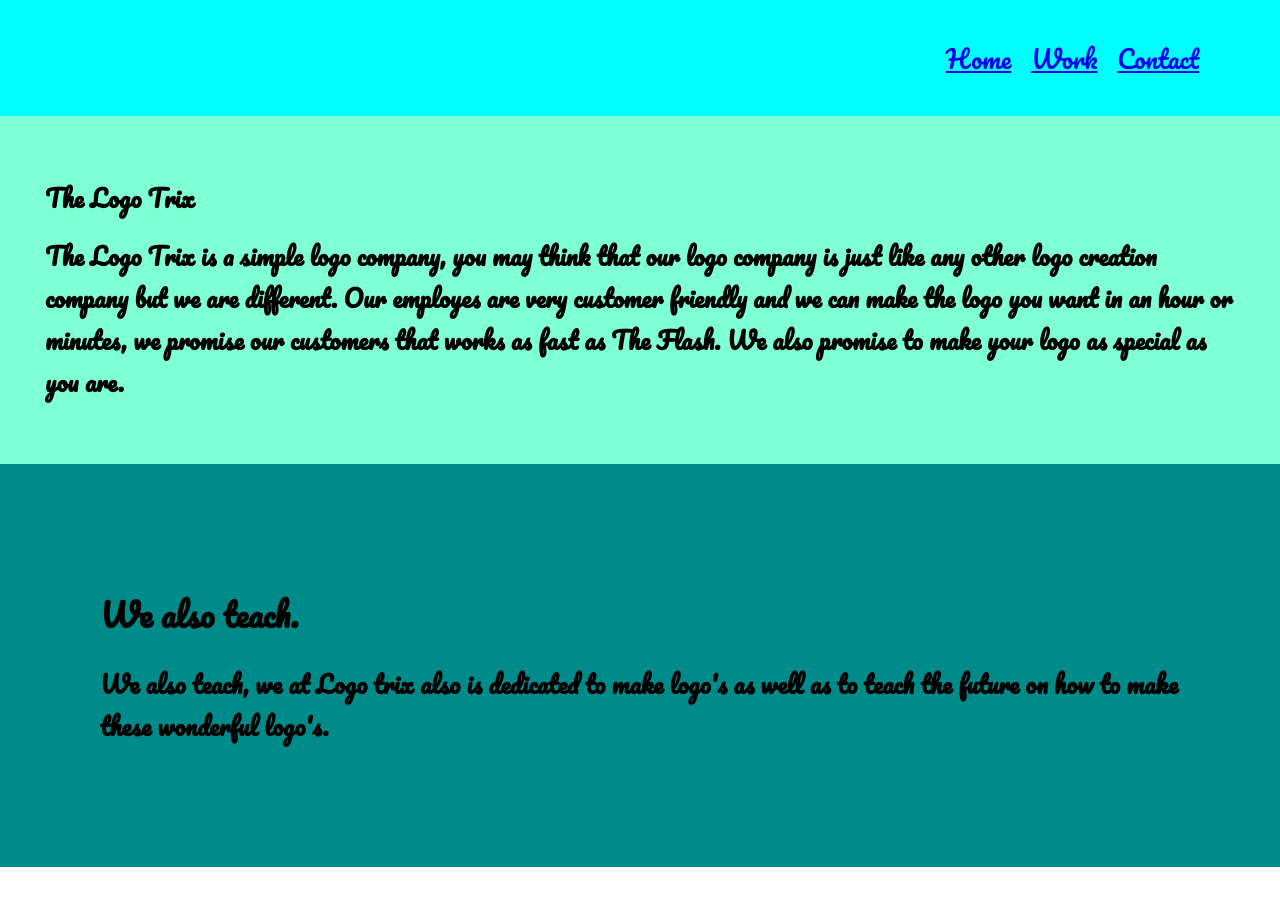
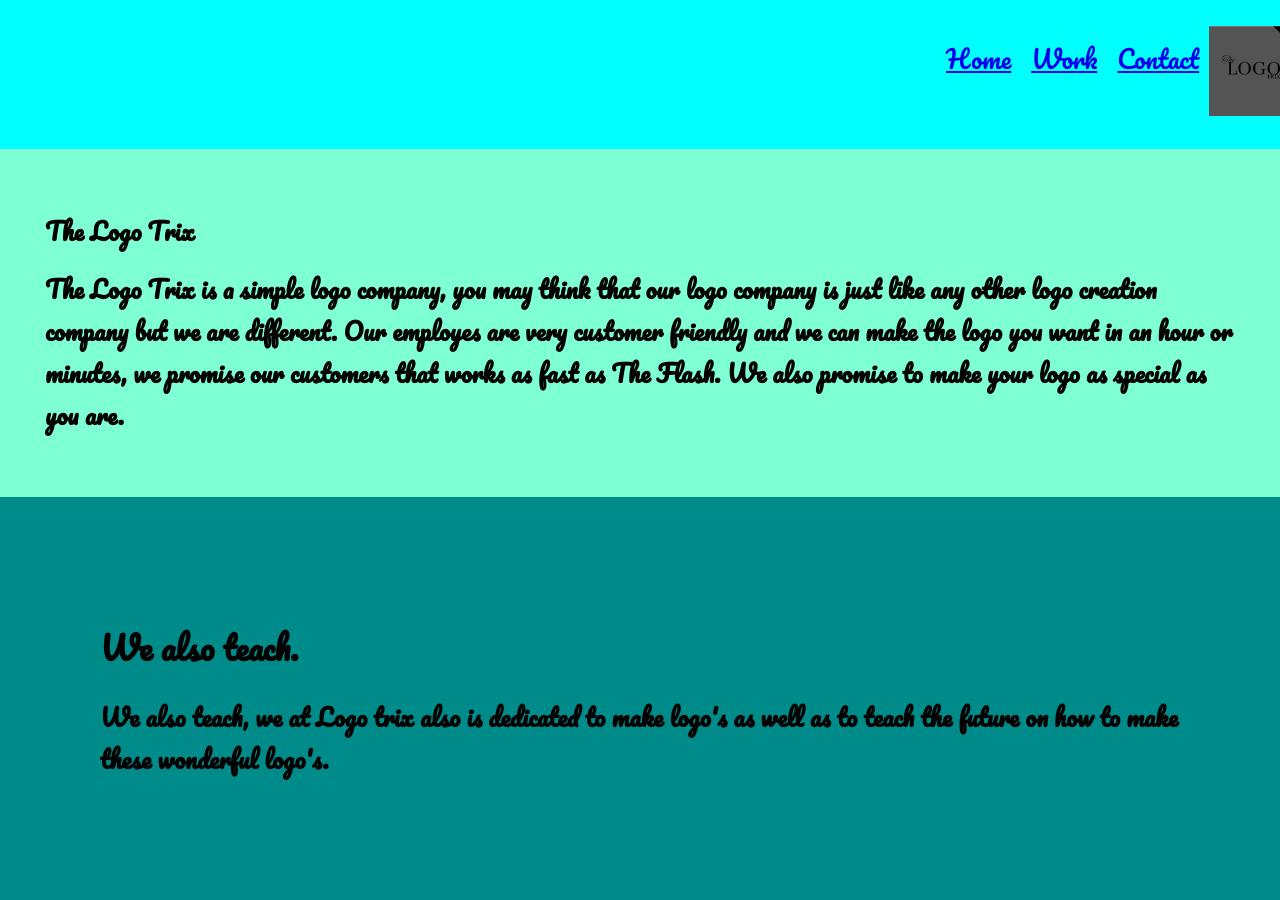
Before and after one commit to M3gatronix/First_website, a plain HTML site: page index.html in a window 1280 px wide. Before the commit the page ends 867 px from the top, so only its background shows below. Drawn offline with Linux system fonts and the light colour scheme; a web font is replaced by a local one.

Commit message:
Update index.html

```diff
--- a/index.html
+++ b/index.html
@@ -14,6 +14,9 @@
                 <li><a href="index.html">Home</a></li>
                 <li><a href="z.html">Work</a></li>
                <li><a href="w.html">Contact</a></li>
+                    <div class="logo">
+                <img src="logo.png" width="90" height="90">
+               </div>
            </ul>
         </nav>
     </header>
```
